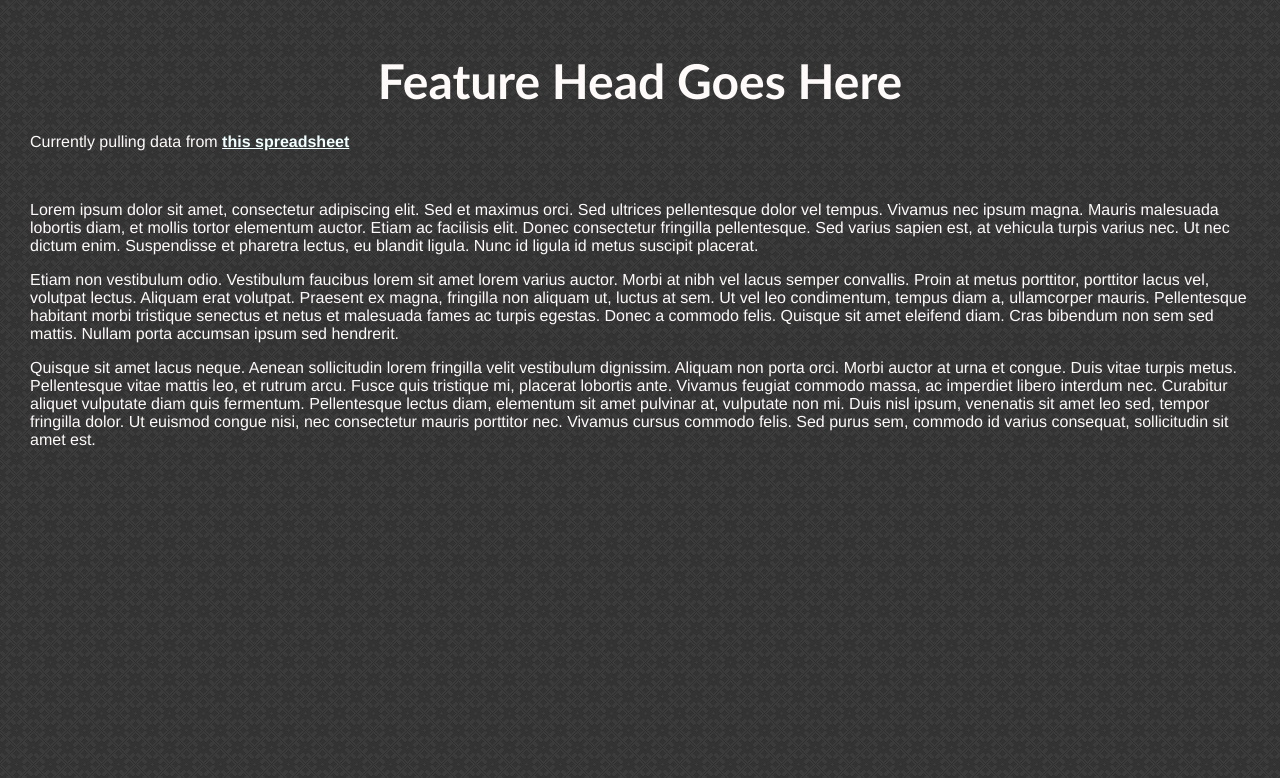
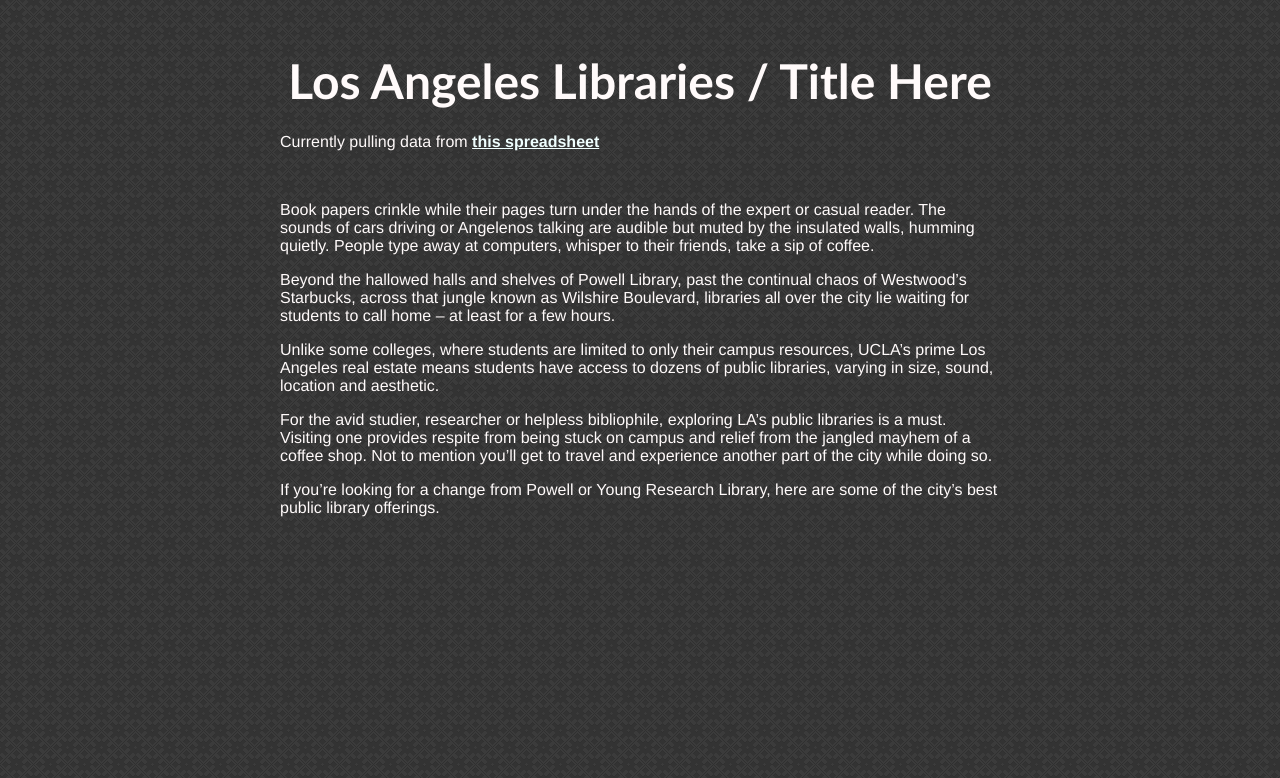
Before and after one commit to dailybruin/read-la, a plain HTML site: page index.html in a window 1280 px wide. Shown: the top 778 px of the page. Drawn offline with nearby package versions, Linux system fonts and the light colour scheme; some packages are replaced by stand-ins of ours; no server answers.

Commit message:
Added article text

```diff
--- a/index.html
+++ b/index.html
@@ -24,9 +24,12 @@
                 <div class="ribbon">
                     <h2><span class="place-id-num"><%= index + 1 %></span> <%= row.title %></h2>
                 </div>
+                    <% _.each(row.paragraphs, function(para) { %>
                     <p>
-                        <%= row.paragraphs %>
+                        <%= para %>
                     </p>
+                    <% }); %>
+
                     <div class="place-img">
                     <% _.each(row.images, function(image) { %>
                         <img src="<%= image %>"</img>
@@ -40,13 +43,16 @@
     </script>
 
     <header id="feature-head">
-        <h1>Feature Head Goes Here</h1>
+        <h1>Los Angeles Libraries / Title Here</h1>
         <p>Currently pulling data from <a style="color: azure; font-weight: bold;" href="https://docs.google.com/a/g.ucla.edu/spreadsheets/d/1-ctEBQtzM0vV-wEFMa1-AgcFtkWu4nPbBIzys-1rqq0/edit">this spreadsheet</a></p>
         <br />
-        <p>Lorem ipsum dolor sit amet, consectetur adipiscing elit. Sed et maximus orci. Sed ultrices pellentesque dolor vel tempus. Vivamus nec ipsum magna. Mauris malesuada lobortis diam, et mollis tortor elementum auctor. Etiam ac facilisis elit. Donec consectetur fringilla pellentesque. Sed varius sapien est, at vehicula turpis varius nec. Ut nec dictum enim. Suspendisse et pharetra lectus, eu blandit ligula. Nunc id ligula id metus suscipit placerat.</p>
-        <p>Etiam non vestibulum odio. Vestibulum faucibus lorem sit amet lorem varius auctor. Morbi at nibh vel lacus semper convallis. Proin at metus porttitor, porttitor lacus vel, volutpat lectus. Aliquam erat volutpat. Praesent ex magna, fringilla non aliquam ut, luctus at sem. Ut vel leo condimentum, tempus diam a, ullamcorper mauris. Pellentesque habitant morbi tristique senectus et netus et malesuada fames ac turpis egestas. Donec a commodo felis. Quisque sit amet eleifend diam. Cras bibendum non sem sed mattis. Nullam porta accumsan ipsum sed hendrerit.</p>
-        <p>Quisque sit amet lacus neque. Aenean sollicitudin lorem fringilla velit vestibulum dignissim. Aliquam non porta orci. Morbi auctor at urna et congue. Duis vitae turpis metus. Pellentesque vitae mattis leo, et rutrum arcu. Fusce quis tristique mi, placerat lobortis ante. Vivamus feugiat commodo massa, ac imperdiet libero interdum nec. Curabitur aliquet vulputate diam quis fermentum. Pellentesque lectus diam, elementum sit amet pulvinar at, vulputate non mi. Duis nisl ipsum, venenatis sit amet leo sed, tempor fringilla dolor. Ut euismod congue nisi, nec consectetur mauris porttitor nec. Vivamus cursus commodo felis. Sed purus sem, commodo id varius consequat, sollicitudin sit amet est.</p>
-        <p></p>
+
+        <p>Book papers crinkle while their pages turn under the hands of the expert or casual reader. The sounds of cars driving or Angelenos talking are audible but muted by the insulated walls, humming quietly. People type away at computers, whisper to their friends, take a sip of coffee.</p>
+        <p>Beyond the hallowed halls and shelves of Powell Library, past the continual chaos of Westwood’s Starbucks, across that jungle known as Wilshire Boulevard, libraries all over the city lie waiting for students to call home – at least for a few hours.</p>
+        <p>Unlike some colleges, where students are limited to only their campus resources, UCLA’s prime Los Angeles real estate means students have access to dozens of public libraries, varying in size, sound, location and aesthetic.</p>
+        <p>For the avid studier, researcher or helpless bibliophile, exploring LA’s public libraries is a must. Visiting one provides respite from being stuck on campus and relief from the jangled mayhem of a coffee shop. Not to mention you’ll get to travel and experience another part of the city while doing so.</p>
+        <p>If you’re looking for a change from Powell or Young Research Library, here are some of the city’s best public library offerings.
+
     </header>
     <div id="map-canvas"></div>
     <div id="container"></div>
--- a/static/script.js
+++ b/static/script.js
@@ -123,7 +123,9 @@
     geocoder = new google.maps.Geocoder();
 
     $.each(places, function(i, place) {
-        place.images = place.images.split('||');
+        place.images = place.images.split('\n');
+        place.paragraphs = place.paragraphs.split('\n');
+
         geocoder.geocode({'address': place.address}, function (results, status) {
             place['latitude']  = results[0].geometry.location.k.toString();
             place['longitude'] = results[0].geometry.location.D.toString();
--- a/static/style.css
+++ b/static/style.css
@@ -7,6 +7,13 @@
     overflow: hidden;
     min-height: 100%;
     background: url('texture.png');
+}
+
+#feature-head p {
+    width: 95%;
+    max-width: 720px;
+    margin-left: auto;
+    margin-right: auto;
 }
 
 p {
@@ -100,6 +107,7 @@
     background-image: linear-gradient(to bottom right, #336699 0%, #00A3EF 100%);
     border-radius: 2px 2px 0 0;
     box-shadow: 0 1px 2px rgba(0,0,0,0.3);
+    border-top-left-radius:0.4em;
 }
 .place h2::before {
     content: '';
@@ -113,7 +121,3 @@
     border-color: transparent #1984C4 transparent;
 }
 .place h2::before {left: 0;}
-
-body {
-    background: azure;
-}
```
